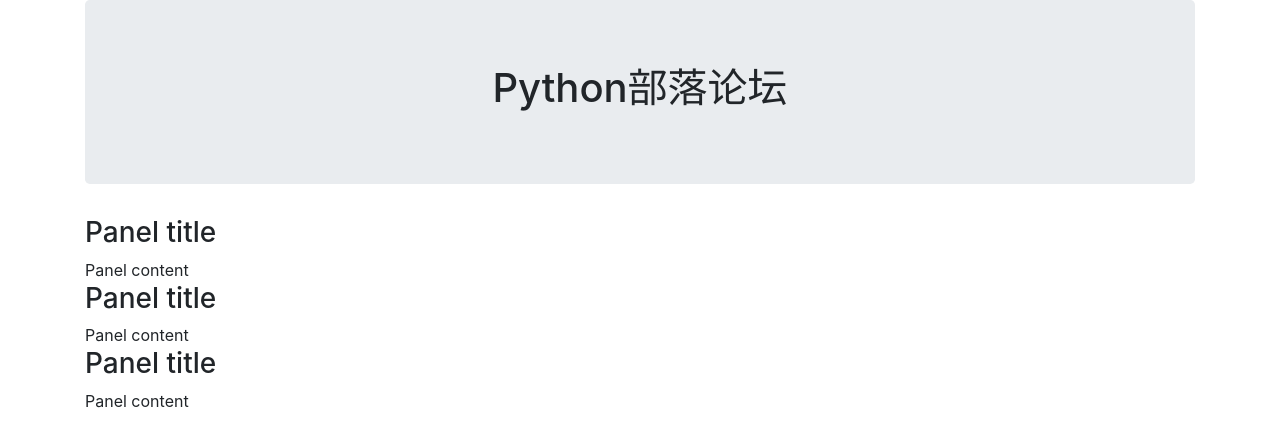
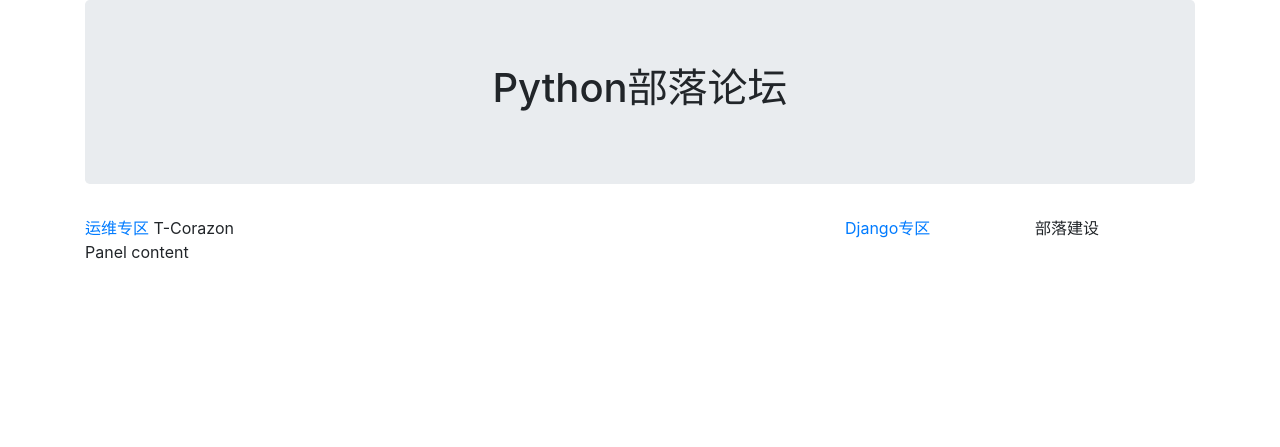
Before and after one commit to T-Corazon/Website, a Django app: page / in a window 1280 px wide. Shown: the top 447 px of the page. Run offline with Django 3.2, Linux system fonts and the light colour scheme; some libraries are stand-ins or nearby versions.

Commit message:
add mysite

```diff
--- a/mysite/mysite/urls.py
+++ b/mysite/mysite/urls.py
@@ -1,4 +1,5 @@
-"""mysite URL Configuration
+"""
+mysite URL Configuration
 
 The `urlpatterns` list routes URLs to views. For more information please see:
 	https://docs.djangoproject.com/en/1.11/topics/http/urls/
--- a/mysite/templates/index.html
+++ b/mysite/templates/index.html
@@ -4,7 +4,7 @@
 	<head>
 		<meta charset = "utf-8"/>
 		<title>I LOVE U</title>
-		<link rel = "stylesheet" href = "/static/css/bootstrap.min.css"/>
+		<link rel="stylesheet" href="/static/css/bootstrap.min.css"/>
 	</head>
 
 	<body>
@@ -16,30 +16,24 @@
 					</div>
 				</div>
 			</div>
-			<div class="panel panel-info">
-				<div class="panel-heading">
-					<h3 class="panel-title">Panel title</h3>
+			<div class="row">
+				<div class="col-xs-12 col-md-8">
+					<div class="panel panel-info">
+						<div class="panel panel-default">
+							<div class="panel-heading">
+								<a href="#" style="font-size: 16px;">运维专区</a>
+								<span class="pull-right">T-Corazon</span>
+							</div>
+							<div class="panel-body">
+							Panel content
+							</div>
+						</div>
+					</div>
 				</div>
-				<div class="panel-body">
-						Panel content
-				</div>
+				<div class="col-xs-12 col-md-2"><a href="#">Django专区</a></div>
+				<div class="col-xs-12 col-md-2">部落建设</div>
 			</div>
-						<div class="panel panel-info">
-				<div class="panel-heading">
-					<h3 class="panel-title">Panel title</h3>
-				</div>
-				<div class="panel-body">
-						Panel content
-				</div>
-			</div>
-						<div class="panel panel-info">
-				<div class="panel-heading">
-					<h3 class="panel-title">Panel title</h3>
-				</div>
-				<div class="panel-body">
-						Panel content
-				</div>
-			</div>
+
 		</div>
 
 	</body>
```
Also changed, not shown: 1 other file.
